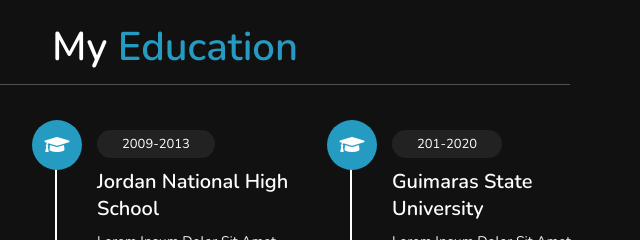
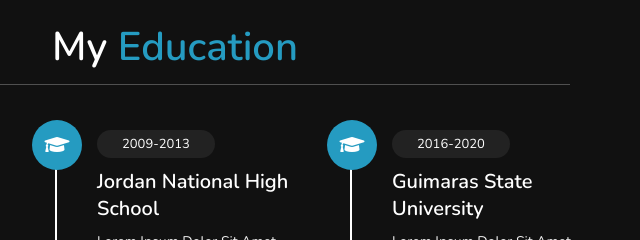
Before and after one commit to Jaymee01/Jayme, a plain HTML site: page index.html in a window 1280 px wide. Shown: the part 1600-1840 px from the top of the page, 640-1280 px from the left. Drawn offline with nearby package versions, Linux system fonts and the light colour scheme.

Commit message:
Update index.html

```diff
--- a/index.html
+++ b/index.html
@@ -125,7 +125,7 @@
 
     <div class="box">
         <i class="fas fa-graduation-cap"></i>
-        <span>201-2020</span>
+        <span>2016-2020</span>
         <h3>Guimaras State University</h3>
         <p>Lorem ipsum dolor sit amet consectetur adipisicing elit. Obcaecati quos alias praesentium. Id autem provident laborum quae, distinctio eaque temporibus!</p>
     </div>
```
